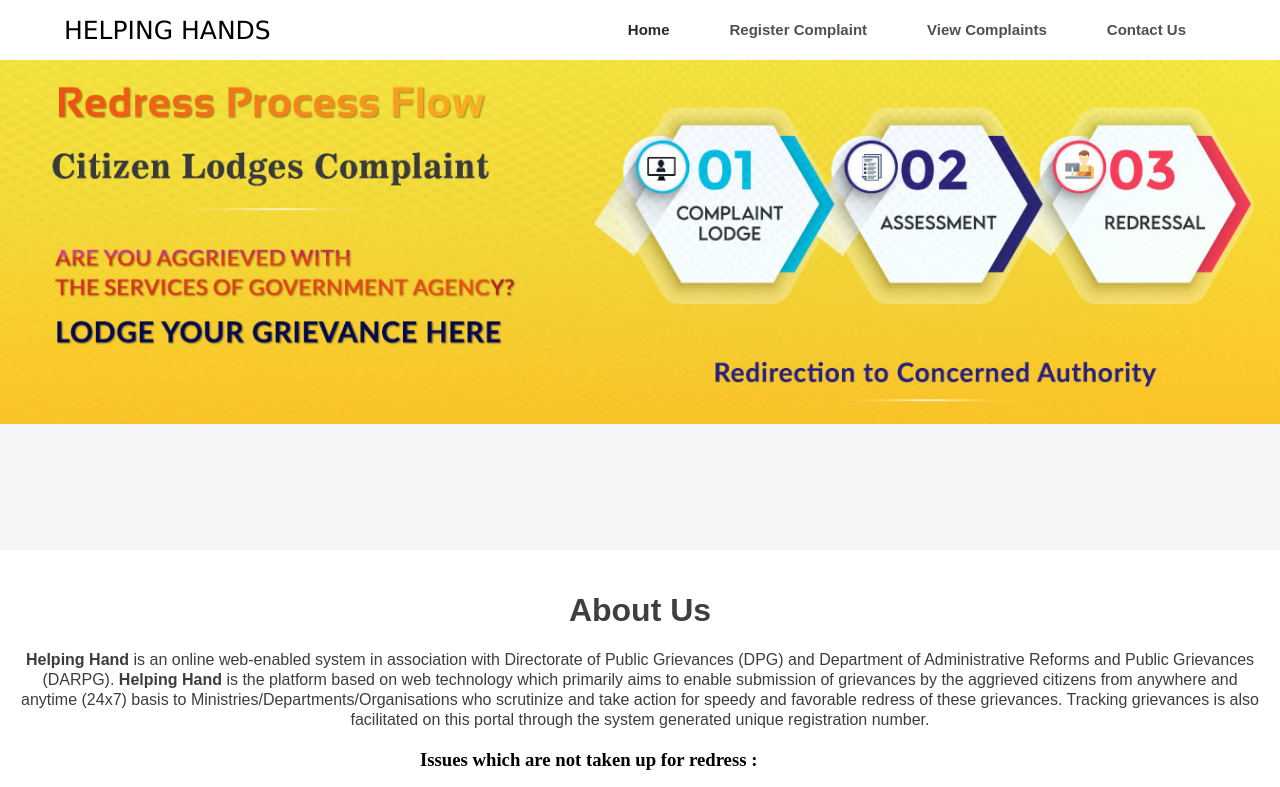
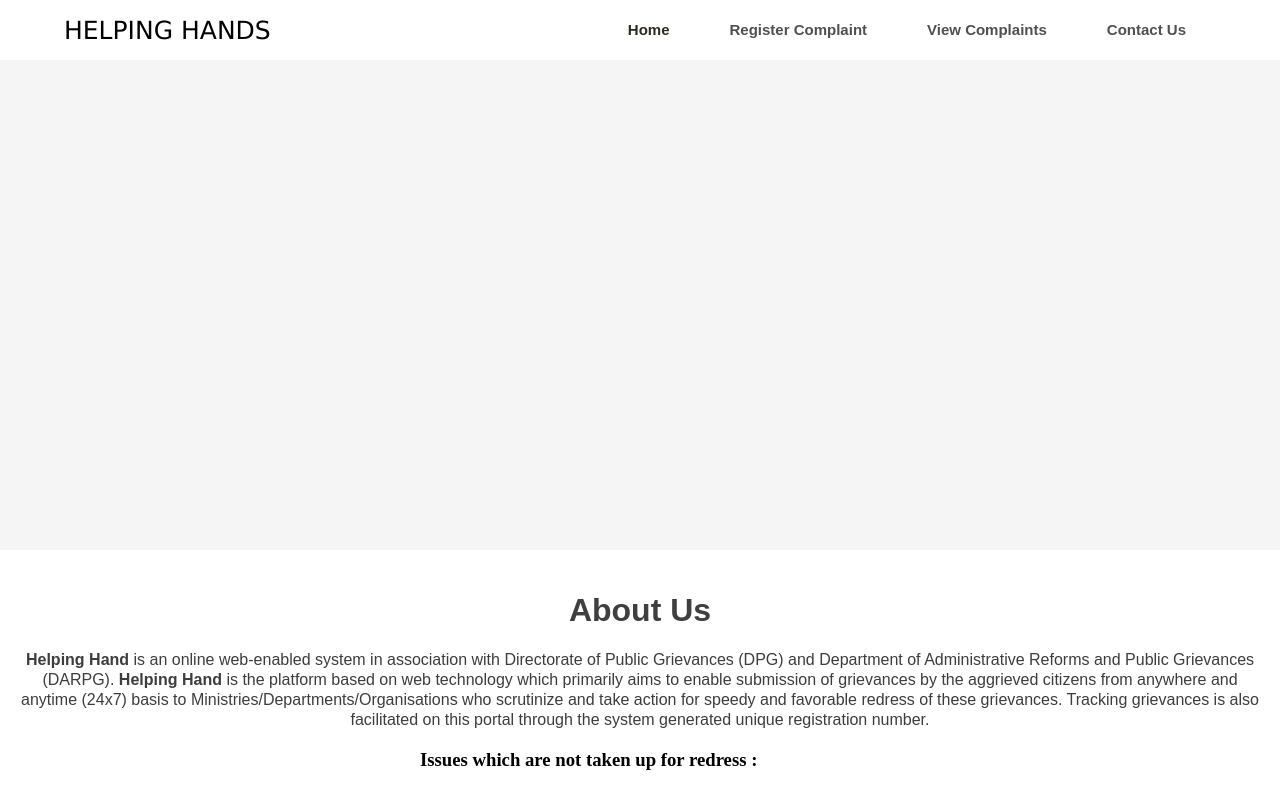
Before and after one commit to imasifakhtar/Helping-Hands, a plain HTML site: page index.html in a window 1280 px wide. Shown: the top 787 px of the page. Drawn offline with Linux system fonts and the light colour scheme.

Commit message:
Update style.css

```diff
--- a/css/style.css
+++ b/css/style.css
@@ -12,7 +12,7 @@ section
 {
     width: 100%;
     height: 80vh;
-    background-image: url(https://imasifakhtar.github.io/Helping-Hands/images/bg.jpg);
+/*     background-image: url(https://imasifakhtar.github.io/Helping-Hands/images/bg.jpg); */
     background-repeat: no-repeat;
     background-size: contain;
 }
```
